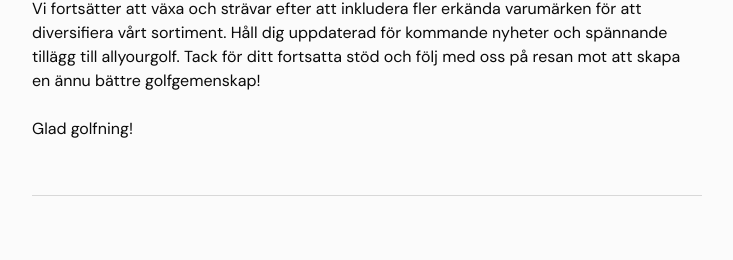
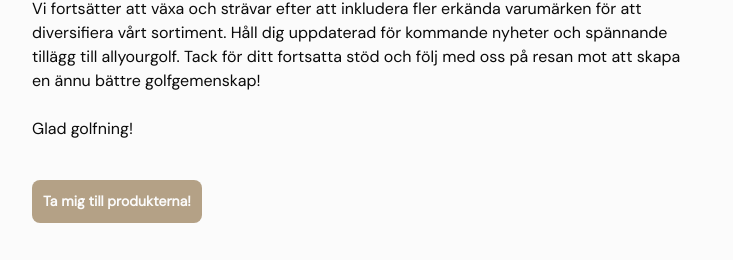
Before and after one commit to buhrmansolutions/interior-affiliate, a Next.js app: page /blog in a window 1280 px wide. Shown: the part 1298-1558 px from the top of the page, without its empty margins (273-1006 px from the left). Built offline with nearby package versions, Linux system fonts and the light colour scheme.

Commit message:
Add some internal linking

```diff
--- a/app/about/page.tsx
+++ b/app/about/page.tsx
@@ -1,4 +1,5 @@
 import Image from "next/image"
+import Link from "next/link"
 import "./index.css"
 
 const Page = () => {
@@ -55,6 +56,9 @@ const Page = () => {
           Trevlig shopping, och må dina drives vara raka och dina puttar
           magiska!
         </p>
+        <Link href="/shop">
+          <button className="primary-button">Ta mig till produkterna!</button>
+        </Link>
       </div>
     </div>
   )
--- a/app/blog/page.tsx
+++ b/app/blog/page.tsx
@@ -1,4 +1,5 @@
 import Image from "next/image"
+import Link from "next/link"
 import "./index.css"
 
 const Nike = () => (
@@ -87,6 +88,9 @@ const BlogPost = (
           </div>
         )
       )}
+      <Link href="/shop">
+        <button className="primary-button">Ta mig till produkterna!</button>
+      </Link>
       {index < blogPosts.length - 1 && <div className="divider" />}
     </div>
   )
--- a/app/components/header/index.tsx
+++ b/app/components/header/index.tsx
@@ -20,6 +20,10 @@ const headings = [
   {
     heading: "Blogg",
     path: "/blog",
+  },
+  {
+    heading: "Sparade produkter",
+    path: "/saved-products",
   },
 ]
 
--- a/app/globals.css
+++ b/app/globals.css
@@ -16,7 +16,7 @@
   --heading2-size: 33px;
   --heading3-size: 24px;
   --heading4-size: 16px;
-  --heading5-size: 16px;
+  --heading5-size: 14px;
   --body-large-size: 16px;
   --body-medium-size: 14px;
   --body-small-size: 12px;
@@ -145,3 +145,12 @@ input {
 .not-found-content > p {
   text-align: center;
 }
+
+.primary-button {
+  padding: var(--margin-small);
+  background-color: var(--accent);
+  border-radius: var(--border-radius-small);
+  color: var(--white);
+  font-weight: var(--bold-weight);
+  margin-top: var(--margin-large);
+}
--- a/app/not-found.tsx
+++ b/app/not-found.tsx
@@ -14,11 +14,10 @@ export default function Home() {
         </div>
         <h2>Oops!</h2>
         <p>
-          It seems like you&apos;ve landed in the bunker of the internet.
-          Don&apos;t worry; even the best golfers hit a few unexpected hazards.
-          Swing back to our
-          <Link href="/shop"> homepage </Link>and let&apos;s get you back on the
-          fairway!
+          Det verkar som att du har hamnat i internetbunkern. Oroa dig inte,
+          även de bästa golfspelarna stöter på oväntade hinder ibland. Slå
+          tillbaka till vår <Link href="/shop">startsida</Link> så hjälper vi
+          dig att komma tillbaka på fairway!
         </p>
       </div>
     </main>
```
